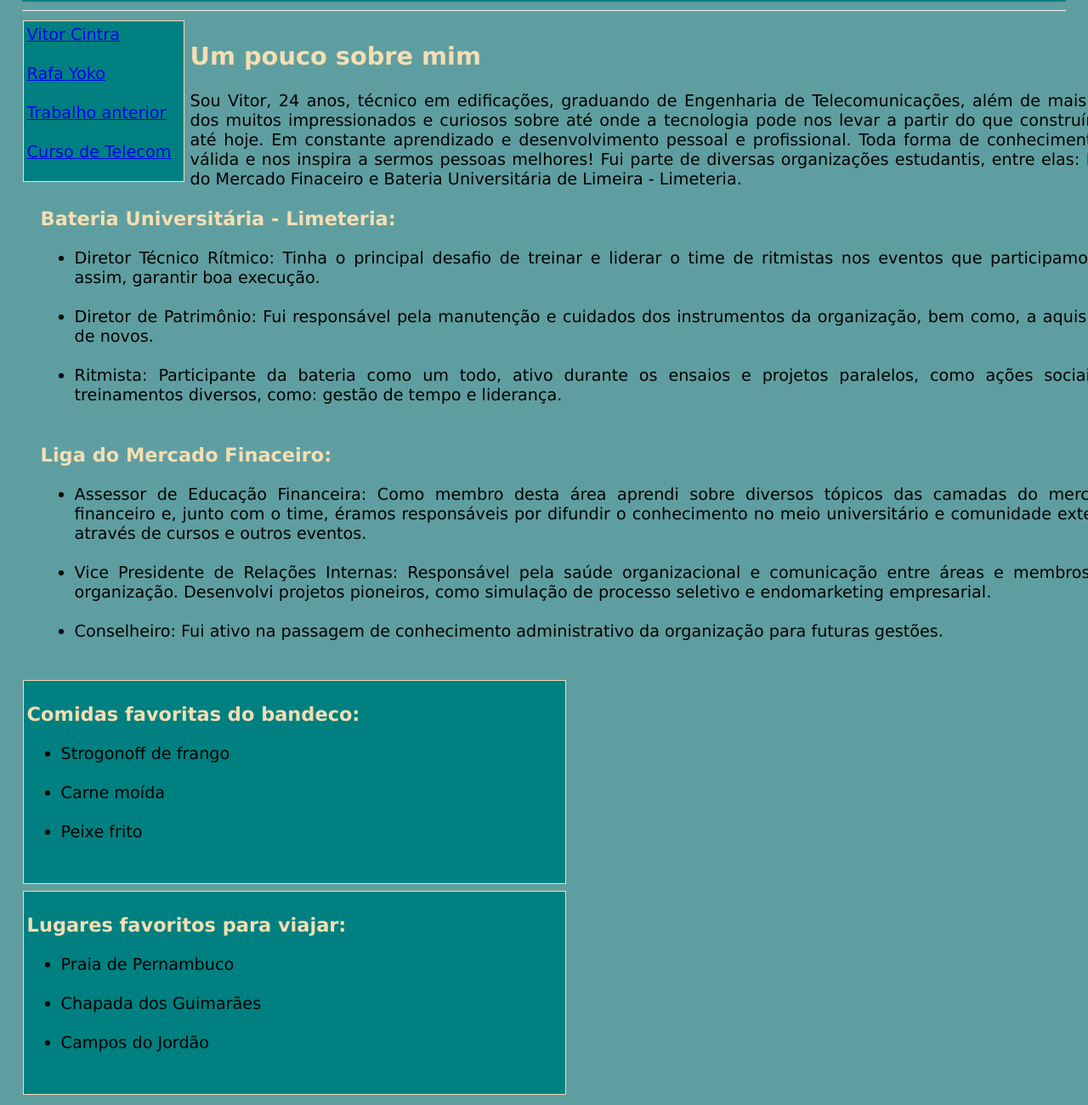
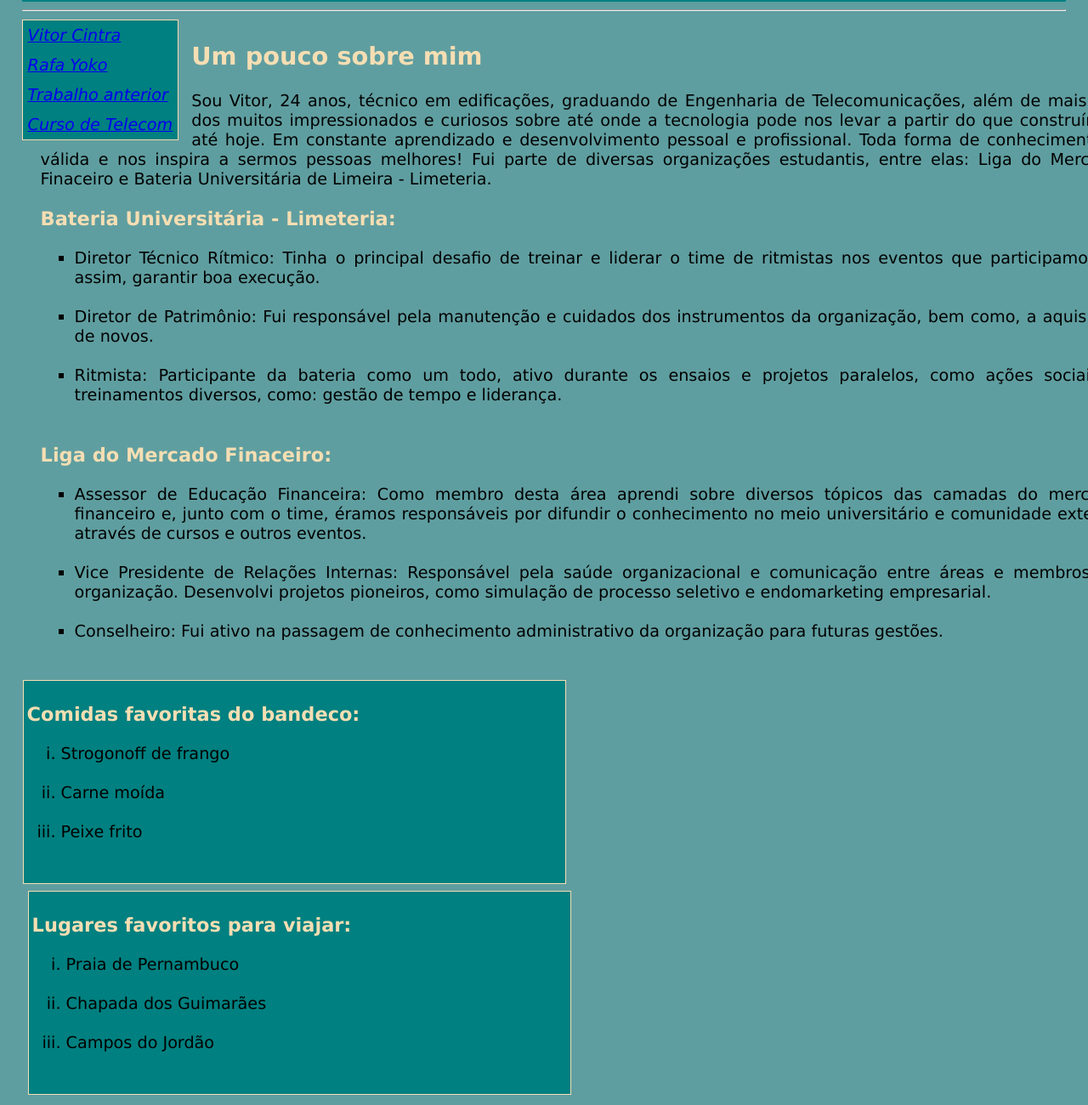
Before and after one commit to Vcintrao/ProgWeb, a plain HTML site: page Atividade5.html in a window 1280 px wide. Shown: the part 120-1420 px from the top of the page at 85% size. Drawn offline with Linux system fonts and the light colour scheme.

Commit message:
atualiz.

```diff
--- a/Atividade5.html
+++ b/Atividade5.html
@@ -10,13 +10,10 @@
         </header>
     <hr>
     <section class="indice">
-        <a href="https://vcintrao.github.io/ProgWeb/Atividade4.html"target="_blank" rel="external">Vitor Cintra</a><br/>
-        <br/>
-        <a href="https://rafayoko.github.io/TT905/atividade4.html"target="_blank" rel="external">Rafa Yoko</a><br/>
-        <br/>
-        <a href="https://vcintrao.github.io/ProgWeb/Atividade3.html"target="_blank" rel="external">Trabalho anterior</a><br/>
-        <br/>
-        <a href="https://www.ft.unicamp.br/pt-br/graduacao/cursos/et"target="_blank" rel="external">Curso de Telecom</a><br/>
+        <a href="https://vcintrao.github.io/ProgWeb/Atividade5.html"target="_blank" rel="external">Vitor Cintra</a>
+        <a href="https://rafayoko.github.io/TT905/atividade4.html"target="_blank" rel="external">Rafa Yoko</a>
+        <a href="https://vcintrao.github.io/ProgWeb/Atividade3.html"target="_blank" rel="external">Trabalho anterior</a>
+        <a href="https://www.ft.unicamp.br/pt-br/graduacao/cursos/et"target="_blank" rel="external">Curso de Telecom</a>
     </section>
 
     <section class="sobremim">
@@ -43,23 +40,23 @@
 
     <section class="comida">
         <h3>Comidas favoritas do bandeco:</h3>
-        <ul>
+        <ol>
             <li>Strogonoff de frango</li></br>
 
             <li>Carne moída</li></br>
 
             <li>Peixe frito</li></br>
-        </ul>
+        </ol>
     </section>
 
     <section class="viajar">
         <h3>Lugares favoritos para viajar:</h3>
-        <ul>
+        <ol>
             <li>Praia de Pernambuco</li></br>
 
             <li>Chapada dos Guimarães</li></br>
 
             <li>Campos do Jordão</li></br>
-        </ul>
+        </ol>
     </section>
 </body>
--- a/Estilo2.CSS
+++ b/Estilo2.CSS
@@ -5,7 +5,11 @@ div{
 h1, h2, h3{
     color: wheat;
 }
-
+h1{
+    transition-property: transform;
+    transition-duration: 1.5s;
+    transition-delay: .4s;
+}
 
 header {
     font-family: sans-serif;
@@ -22,19 +26,23 @@ body{
     margin: 2%;
     background-color: cadetblue;
 }
+a{
+    font-style: italic;
+    display: block;
+    padding: 6px;
+    transition-property: color, background-color;
+    transition-duration: .25s;
+    transition-delay: .1s;
+}
 .indice{
-   text-decoration: underline;
-   width:180px;
-   height: 180px;
+   width: fit-content;
+   height: fit-content;
    background-color: teal;
    display: block;
    float: left;
    border: solid 1px wheat;
-   margin-top: 1px;
-   margin-right: 7px;
-   margin-bottom: 7px;
-   margin-left: 1px;
-   padding: 4px;
+   margin-right: 15px;
+   margin-bottom: 1px;
 }
 .sobremim{
     display: block;
@@ -43,10 +51,7 @@ body{
     text-align:justify;
     width: 1270px;
     height: 70%;
-    margin-left: 20px;
-    margin-top: 0%;
-    margin-right: 20px;
-    margin-bottom: 0%;
+    margin:0px 20px;
     padding: 2px;
 }
 .comida{
@@ -56,10 +61,7 @@ body{
     height: 230px;
     float: left;
     border: solid 1px wheat;
-    margin-top: 1px;
-    margin-right: 7px;
-    margin-bottom: 7px;
-    margin-left: 1px;
+    margin: 1px 7px 7px 1px;
     padding: 4px;
 }
 .viajar{
@@ -68,9 +70,27 @@ body{
     width: 629px;
     height: 230px;
     border: solid 1px wheat;
-    margin-top: 1px;
-    margin-right: 7px;
-    margin-bottom: 7px;
-    margin-left: 1px;
+    margin: 1px 1px 7px 7px;
     padding: 4px;
 }
+ul{
+    list-style-type: square;
+}
+ol{
+    list-style-type: lower-roman;
+}
+h1:hover{
+    transform: scale(.8) rotateX(1440deg);
+}
+a:visited{
+    background-color: teal;
+    color: wheat;
+}
+a:hover{
+    background-color: darkslategrey;
+    color: teal;
+}
+a:focus{
+    background-color: wheat;
+    color:tomato;
+}
```
